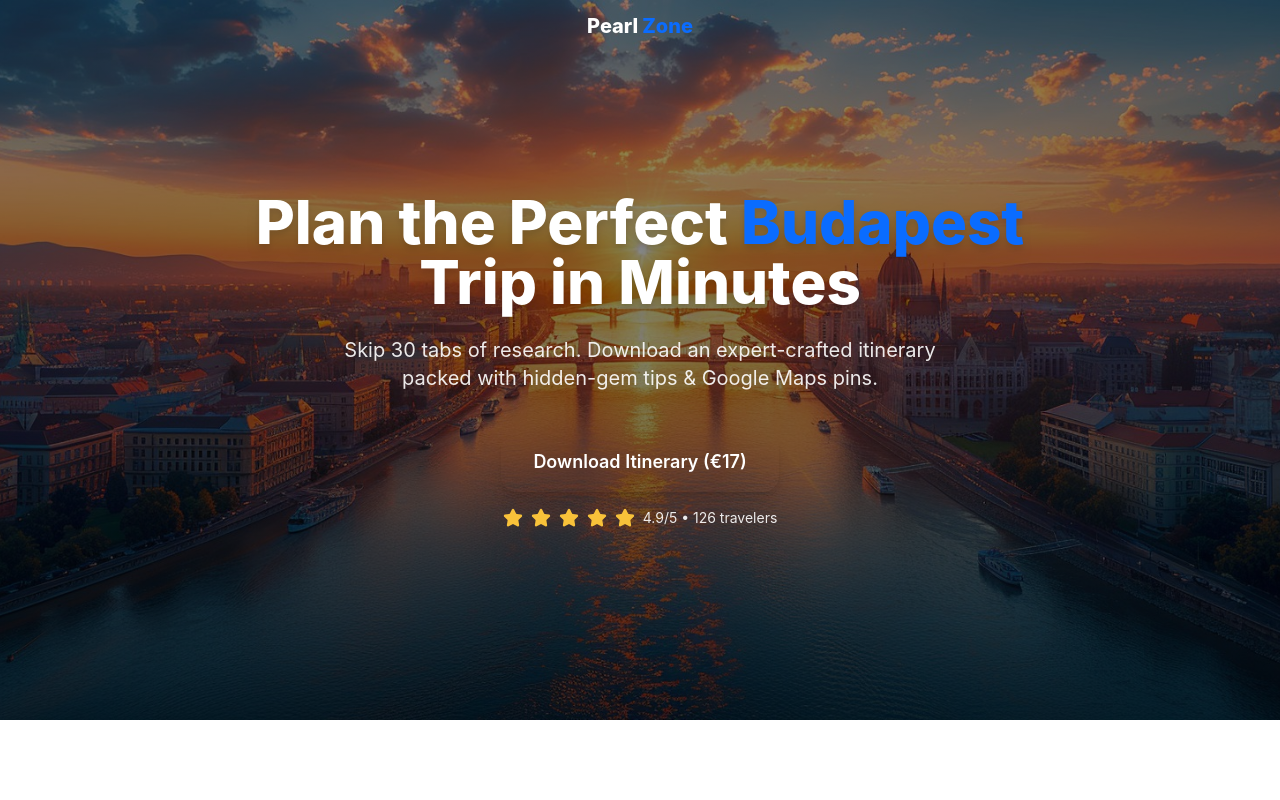
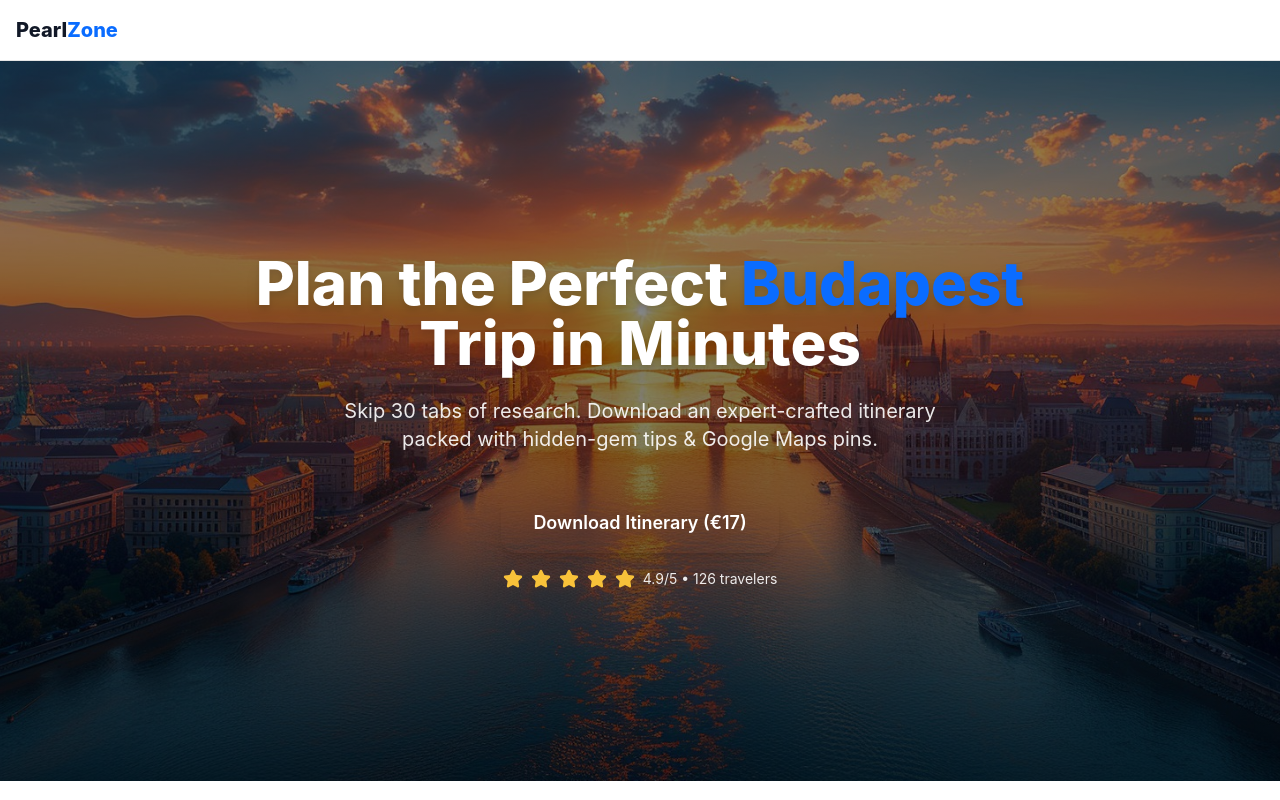
Before and after one commit to Mikkamakka29/pearlzone-guide, a Next.js app: page / in a window 1280 px wide. Shown: the top 800 px of the page. Built offline with nearby package versions, Linux system fonts and the light colour scheme.

Commit message:
simplify header: static bar, logo left aligned

```diff
--- a/src/components/Header.tsx
+++ b/src/components/Header.tsx
@@ -1,40 +1,13 @@
 /* src/components/Header.tsx */
-'use client';
-
 import Link from 'next/link';
-import { useEffect, useState } from 'react';
 
 export default function Header() {
-  const [scrolled, setScrolled] = useState(false);
-
-  useEffect(() => {
-    const onScroll = () => setScrolled(window.scrollY > 20);
-    onScroll();
-    window.addEventListener('scroll', onScroll);
-    return () => window.removeEventListener('scroll', onScroll);
-  }, []);
-
   return (
-    <header
-      className={`fixed inset-x-0 top-0 z-50 transition-colors
-        ${scrolled
-          ? 'bg-white/70 dark:bg-gray-900/80 backdrop-blur-md shadow-sm'
-          : 'bg-transparent'}
-      `}
-    >
-      <div className="container flex items-center justify-center py-3">
-        {/* Logo */}
-        <Link
-          href="/"
-          className="text-xl font-extrabold flex gap-1 items-baseline"
-        >
-          <span
-            className={`transition-colors ${
-              scrolled ? 'text-foreground' : 'text-white'
-            }`}
-          >
-            Pearl
-          </span>
+    <header className="bg-background border-b border-border">
+      <div className="container flex items-center py-4">
+        {/* Logo (left-aligned) */}
+        <Link href="/" className="text-xl font-extrabold">
+          <span className="text-foreground">Pearl</span>
           <span className="text-primary">Zone</span>
         </Link>
       </div>
```
